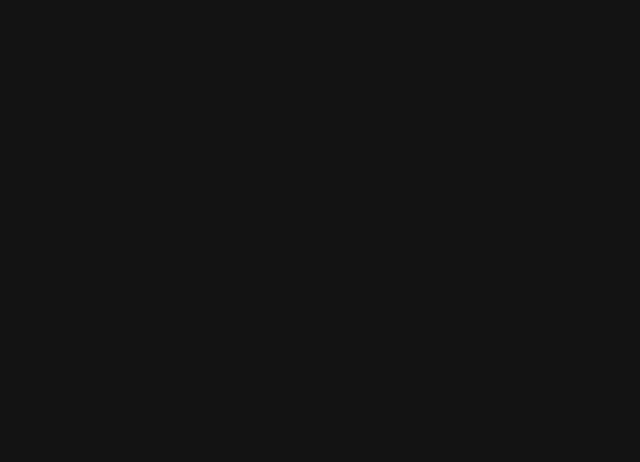
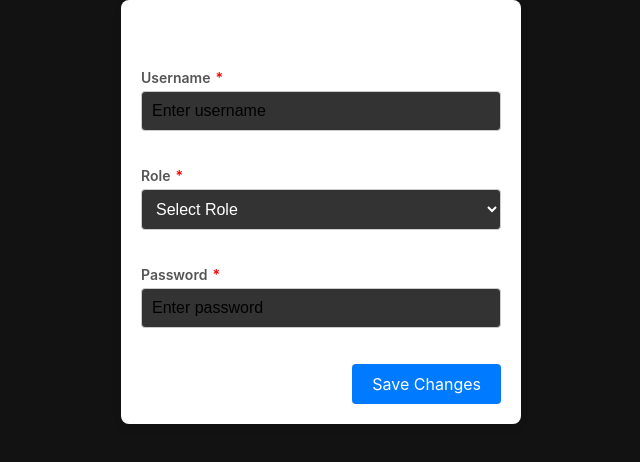
Before and after one commit to Fa1zan141/Ticket-Booking-System, a React (Vite) app in the folder Frontend/: page /update-user/1 in a window 1280 px wide. Before the commit this address had no page. Shown: the top 462 px of the page, without its empty margins (319-959 px from the left). Built offline with nearby package versions, Linux system fonts and the light colour scheme.

Commit message:
Changes In Frontend

```diff
--- a/Frontend/package.json
+++ b/Frontend/package.json
@@ -14,6 +14,7 @@
     "framer-motion": "^11.11.17",
     "react": "^18.3.1",
     "react-dom": "^18.3.1",
+    "react-icons": "^5.3.0",
     "react-router-dom": "^6.28.0"
   },
   "devDependencies": {
--- a/Frontend/src/App.jsx
+++ b/Frontend/src/App.jsx
@@ -12,6 +12,7 @@ import ContactUs from './ContactUs';
 import AddEventPage from './AddEventPage';
 import Dashboard from './Dashboard';
 import UpdateEventForm from './components/UpdateEventForm';
+import UpdateUserForm from './components/UpdateUserForm';
 function App() {
   return (
     <BrowserRouter>
@@ -20,7 +21,7 @@ function App() {
     <Route path='/signin' element={<SignIn/>} />
     <Route path='/signup' element={<SignUp/>} />
     <Route path='/event' element={<EventsPage/>} />
-    <Route path='/eventdetail' element={<EventDetailsPage/>} />
+    <Route path="/eventdetail/:id" element={<EventDetailsPage />} />
     <Route path='/Payconfirmation' element={<PaymentConfirmation/>} />
     <Route path='/Payment' element={<PaymentPage/>} />
     <Route path='/CardPayment' element={<CardPaymentPage/>} />
@@ -28,6 +29,7 @@ function App() {
     <Route path='/add-event' element={<AddEventPage/>} />
     <Route path='/dashboard' element={<Dashboard/>} />
     <Route path='/update-event/:id' element={<UpdateEventForm />} />
+    <Route path='/update-user/:id' element={<UpdateUserForm/>} />
     </Routes>
     </BrowserRouter>
   )
--- a/Frontend/src/components/UpdateEventForm.jsx
+++ b/Frontend/src/components/UpdateEventForm.jsx
@@ -15,6 +15,7 @@ const UpdateEventForm = ({ eventId }) => {
   });
 
   const [image, setImage] = useState(null);
+  const [imagePreview, setImagePreview] = useState(null);
   const [error, setError] = useState(null);
   const [success, setSuccess] = useState(null);
 
@@ -24,18 +25,19 @@ const UpdateEventForm = ({ eventId }) => {
     }
   }, [eventId]);
 
-  // Fetch the current event data when the form is loaded
+  // Fetch current event data
   const fetchEventData = async (id) => {
     try {
       const token = localStorage.getItem("token");
       const response = await axios.get(`http://localhost:3000/api/events/${id}`, {
-        headers: {
-          Authorization: `Bearer ${token}`,
-        },
+        headers: { Authorization: `Bearer ${token}` },
       });
-      setFormData(response.data); // Pre-fill the form with existing event data
+      setFormData(response.data); // Populate form with event data
+      if (response.data.imageUrl) {
+        setImagePreview(response.data.imageUrl); // Preview existing event image
+      }
     } catch (error) {
-      setError(error.response?.data?.message || "Failed to fetch event data.");
+      handleError(error, "Failed to fetch event data.");
     }
   };
 
@@ -45,21 +47,22 @@ const UpdateEventForm = ({ eventId }) => {
   };
 
   const handleImageChange = (e) => {
-    setImage(e.target.files[0]);
+    const file = e.target.files[0];
+    setImage(file);
+    setImagePreview(URL.createObjectURL(file));
   };
 
   const handleSubmit = async (e) => {
     e.preventDefault();
 
+    if (!validateForm()) return;
+
     const token = localStorage.getItem("token");
+    const data = new FormData();
 
-    const data = new FormData();
-    data.append("name", formData.name);
-    data.append("location", formData.location);
-    data.append("date", formData.date);
-    data.append("time", formData.time);
-    data.append("price", formData.price);
-    data.append("description", formData.description);
+    Object.keys(formData).forEach((key) => {
+      data.append(key, formData[key]);
+    });
     if (image) {
       data.append("image", image);
     }
@@ -74,10 +77,35 @@ const UpdateEventForm = ({ eventId }) => {
 
       setSuccess("Event updated successfully!");
       setError(null);
+      dismissMessage(setSuccess);
     } catch (error) {
-      setError(error.response?.data?.message || "Failed to update event.");
-      setSuccess(null);
+      handleError(error, "Failed to update event.");
     }
+  };
+
+  const validateForm = () => {
+    if (formData.price <= 0) {
+      setError("Price must be a positive number.");
+      dismissMessage(setError);
+      return false;
+    }
+    if (formData.description.trim().length < 10) {
+      setError("Description must be at least 10 characters long.");
+      dismissMessage(setError);
+      return false;
+    }
+    return true;
+  };
+
+  const handleError = (error, defaultMessage) => {
+    setError(error.response?.data?.message || defaultMessage);
+    dismissMessage(setError);
+  };
+
+  const dismissMessage = (setter) => {
+    setTimeout(() => {
+      setter(null);
+    }, 3000); // Dismiss message after 3 seconds
   };
 
   return (
@@ -85,13 +113,26 @@ const UpdateEventForm = ({ eventId }) => {
       <h2 className="form-title">Update Event</h2>
       {error && <p className="error-message">{error}</p>}
       {success && <p className="success-message">{success}</p>}
+
       <form className="update-event-form" onSubmit={handleSubmit}>
+        {/* Image Upload Section */}
         <div className="image-upload-section">
-          <label className="image-placeholder">
-            <input type="file" accept="image/*" onChange={handleImageChange} hidden />
-          </label>
+          {imagePreview ? (
+            <img src={imagePreview} alt="Event Preview" className="image-preview" />
+          ) : (
+            <label className="image-placeholder">
+              <input
+                type="file"
+                accept="image/*"
+                onChange={handleImageChange}
+                aria-label="Upload Event Image"
+                hidden
+              />
+            </label>
+          )}
         </div>
 
+        {/* Form Fields */}
         <div className="form-grid">
           <div className="form-group">
             <label className="form-label">
@@ -105,6 +146,7 @@ const UpdateEventForm = ({ eventId }) => {
               value={formData.name}
               onChange={handleInputChange}
               required
+              aria-label="Event Name"
             />
           </div>
 
@@ -120,6 +162,7 @@ const UpdateEventForm = ({ eventId }) => {
               value={formData.location}
               onChange={handleInputChange}
               required
+              aria-label="Event Location"
             />
           </div>
 
@@ -135,6 +178,7 @@ const UpdateEventForm = ({ eventId }) => {
                 value={formData.date}
                 onChange={handleInputChange}
                 required
+                aria-label="Event Date"
               />
               <BsCalendar className="input-icon" />
             </div>
@@ -152,6 +196,7 @@ const UpdateEventForm = ({ eventId }) => {
                 value={formData.time}
                 onChange={handleInputChange}
                 required
+                aria-label="Event Time"
               />
               <AiOutlineClockCircle className="input-icon" />
             </div>
@@ -169,6 +214,7 @@ const UpdateEventForm = ({ eventId }) => {
               value={formData.price}
               onChange={handleInputChange}
               required
+              aria-label="Event Price"
             />
           </div>
 
@@ -176,18 +222,19 @@ const UpdateEventForm = ({ eventId }) => {
             <label className="form-label">
               Description<span className="required">*</span>
             </label>
-            <input
-              type="text"
+            <textarea
               className="form-input"
               placeholder="Enter event description"
               name="description"
               value={formData.description}
               onChange={handleInputChange}
               required
+              aria-label="Event Description"
             />
           </div>
         </div>
 
+        {/* Submit Button */}
         <div className="form-buttons">
           <button type="submit" className="save-button">
             Save Changes
--- /dev/null
+++ b/Frontend/src/components/UpdateUserForm.jsx
@@ -0,0 +1,127 @@
+import React, { useState, useEffect } from "react";
+import axios from "axios";
+import "../styles/UserForm.css";
+
+const UpdateUserForm = ({ userId }) => {
+  const [formData, setFormData] = useState({
+    username: "",
+    role: "",
+    password: "",
+  });
+
+  const [error, setError] = useState(null);
+  const [success, setSuccess] = useState(null);
+
+  useEffect(() => {
+    if (userId) {
+      fetchUserData(userId);
+    }
+  }, [userId]);
+
+  // Fetch user data
+  const fetchUserData = async (id) => {
+    try {
+      const token = localStorage.getItem("token");
+      const response = await axios.get(`http://localhost:3000/api/users/${id}`, {
+        headers: {
+          Authorization: `Bearer ${token}`,
+        },
+      });
+      setFormData(response.data); // Pre-fill form with user data
+    } catch (error) {
+      setError(error.response?.data?.message || "Failed to fetch user data.");
+    }
+  };
+
+  const handleInputChange = (e) => {
+    const { name, value } = e.target;
+    setFormData({ ...formData, [name]: value });
+  };
+
+  const handleSubmit = async (e) => {
+    e.preventDefault();
+
+    const token = localStorage.getItem("token");
+
+    try {
+      await axios.put(`http://localhost:3000/api/users/${userId}`, formData, {
+        headers: {
+          Authorization: `Bearer ${token}`,
+          "Content-Type": "application/json",
+        },
+      });
+
+      setSuccess("User updated successfully!");
+      setError(null);
+    } catch (error) {
+      setError(error.response?.data?.message || "Failed to update user.");
+      setSuccess(null);
+    }
+  };
+
+  return (
+    <div className="form-container">
+      <h2 className="form-title">Update User</h2>
+      {error && <p className="error-message">{error}</p>}
+      {success && <p className="success-message">{success}</p>}
+      <form className="update-user-form" onSubmit={handleSubmit}>
+        <div className="form-grid">
+          <div className="form-group">
+            <label className="form-label">
+              Username<span className="required">*</span>
+            </label>
+            <input
+              type="text"
+              className="form-input"
+              placeholder="Enter username"
+              name="username"
+              value={formData.username}
+              onChange={handleInputChange}
+              required
+            />
+          </div>
+
+          <div className="form-group">
+            <label className="form-label">
+              Role<span className="required">*</span>
+            </label>
+            <select
+              className="form-input"
+              name="role"
+              value={formData.role}
+              onChange={handleInputChange}
+              required
+            >
+              <option value="">Select Role</option>
+              <option value="admin">Admin</option>
+              <option value="user">User</option>
+            </select>
+          </div>
+
+          <div className="form-group">
+            <label className="form-label">
+              Password<span className="required">*</span>
+            </label>
+            <input
+              type="password"
+              className="form-input"
+              placeholder="Enter password"
+              name="password"
+              value={formData.password}
+              onChange={handleInputChange}
+              required
+            />
+          </div>
+        </div>
+
+        <div className="form-buttons">
+          <button type="submit" className="save-button">
+            Save Changes
+          </button>
+        </div>
+      </form>
+    </div>
+  );
+};
+
+export default UpdateUserForm;
--- /dev/null
+++ b/Frontend/src/styles/UserForm.css
@@ -0,0 +1,78 @@
+.form-container {
+    width: 400px;
+    margin: 0 auto;
+    background: #fff;
+    padding: 20px;
+    border-radius: 8px;
+    box-shadow: 0 4px 8px rgba(0, 0, 0, 0.1);
+  }
+
+  .form-title {
+    font-size: 24px;
+    font-weight: bold;
+    margin-bottom: 20px;
+    text-align: center;
+  }
+
+  .form-grid {
+    display: flex;
+    flex-direction: column;
+    gap: 20px;
+  }
+
+  .form-group {
+    display: flex;
+    flex-direction: column;
+  }
+
+  .form-label {
+    font-weight: 600;
+    margin-bottom: 5px;
+  }
+
+  .required {
+    color: red;
+  }
+
+  .form-input {
+    padding: 10px;
+    font-size: 16px;
+    border: 1px solid #ccc;
+    border-radius: 4px;
+  }
+
+  .form-input:focus {
+    border-color: #007bff;
+    outline: none;
+  }
+
+  .form-buttons {
+    text-align: center;
+    margin-top: 20px;
+  }
+
+  .save-button {
+    background: #007bff;
+    color: #fff;
+    padding: 10px 20px;
+    font-size: 16px;
+    border: none;
+    border-radius: 4px;
+    cursor: pointer;
+  }
+
+  .save-button:hover {
+    background: #0056b3;
+  }
+
+  .error-message {
+    color: red;
+    font-size: 14px;
+    margin-bottom: 10px;
+  }
+
+  .success-message {
+    color: green;
+    font-size: 14px;
+    margin-bottom: 10px;
+  }
```
Also changed, not shown: Frontend/src/Dashboard.jsx (+19 -12 lines), Frontend/src/EventDetailsPage.jsx (+32 -12 lines), Frontend/src/components/Events.jsx (+52 -18 lines), Frontend/src/styles/EventsPage.css (+34 -0 lines), 3 other files (tests, documents, lock files or other folders).
